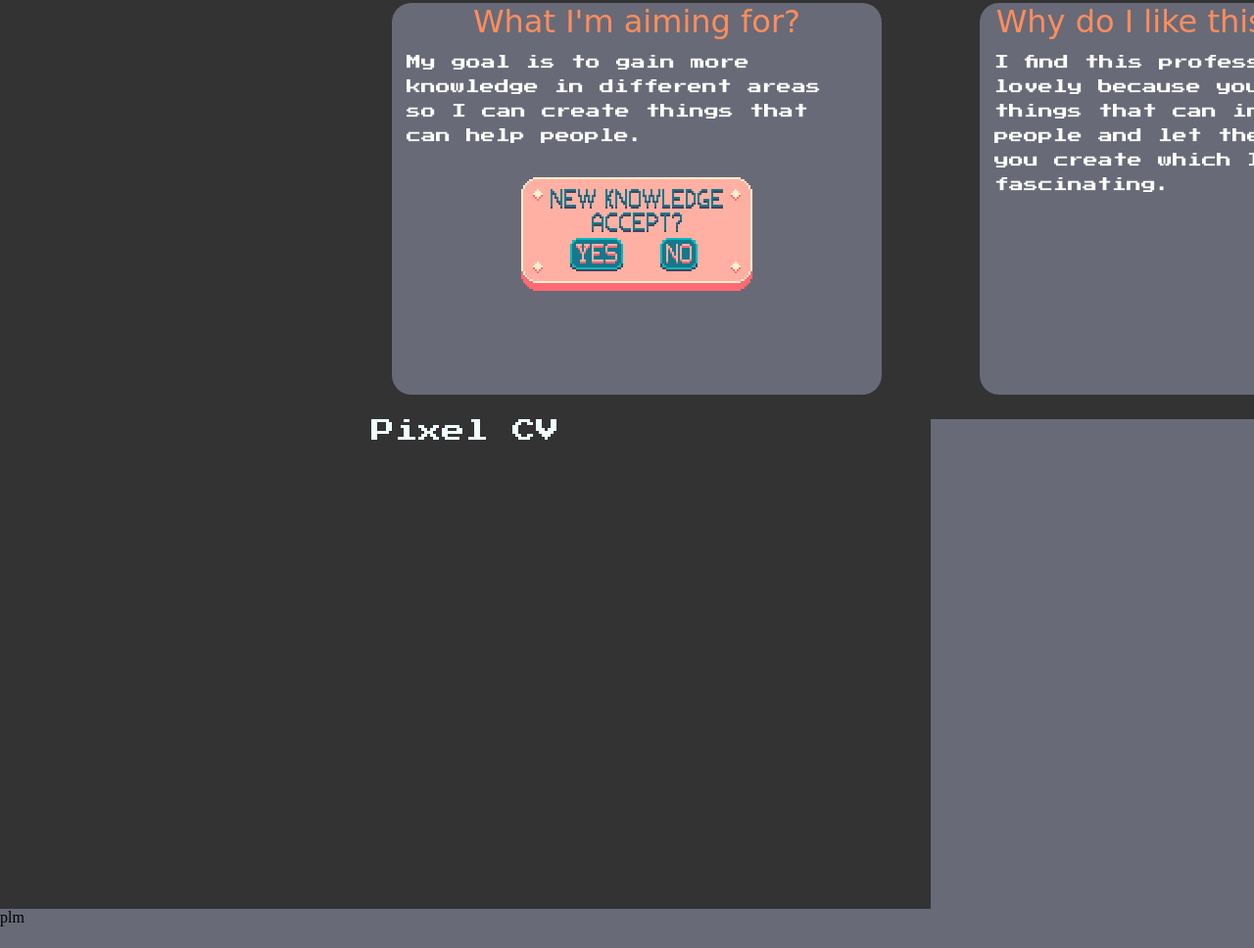
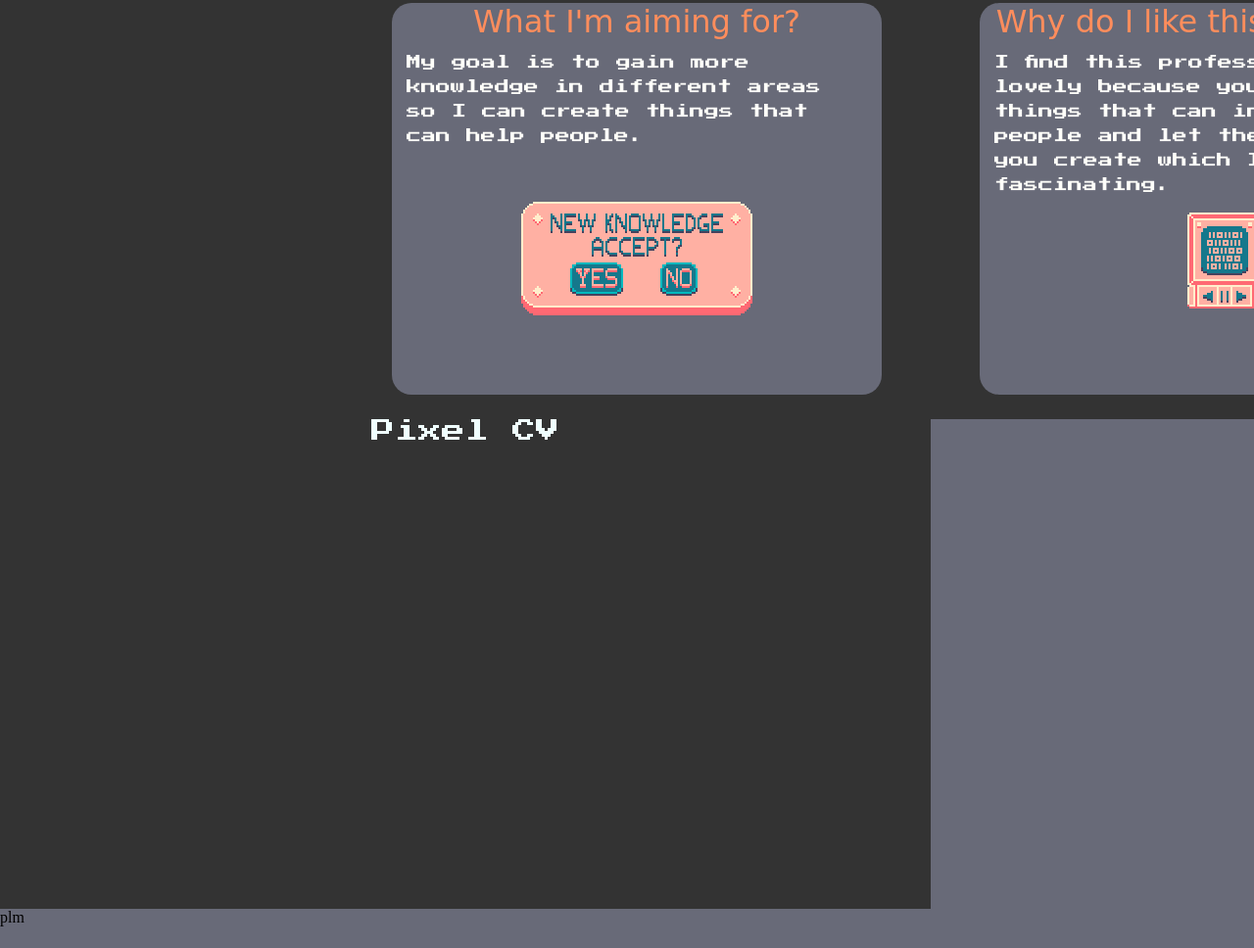
Before and after one commit to CrashMtfk/Portfolio, a website built with Vite: page portfolio/index.html in a window 1280 px wide. Shown: the part 1650-2618 px from the top of the page at 98% size. Built offline with nearby package versions, Linux system fonts and the light colour scheme; a web font is replaced by a local one.

Commit message:
Done the pixel art in about me section

```diff
--- a/portfolio/index.html
+++ b/portfolio/index.html
@@ -61,6 +61,7 @@
           <p>I find this profession quite lovely because you can create
           things that can interact with people and let them use what you
           create which I find fascinating.</p>
+          <img src="images/MP3Player.png" alt="image of a pixel art mp3 player">
         </div>
       </div>
     </div>
--- a/portfolio/style.css
+++ b/portfolio/style.css
@@ -147,7 +147,7 @@ nav ul li a:hover{
 }
 
 .about-content .aiming-container img {
-  margin-top: 20px;
+  margin-top: 45px;
 }
 
 .cv-section {
```
Also changed, not shown: portfolio/images/MP3Player.png (added).
